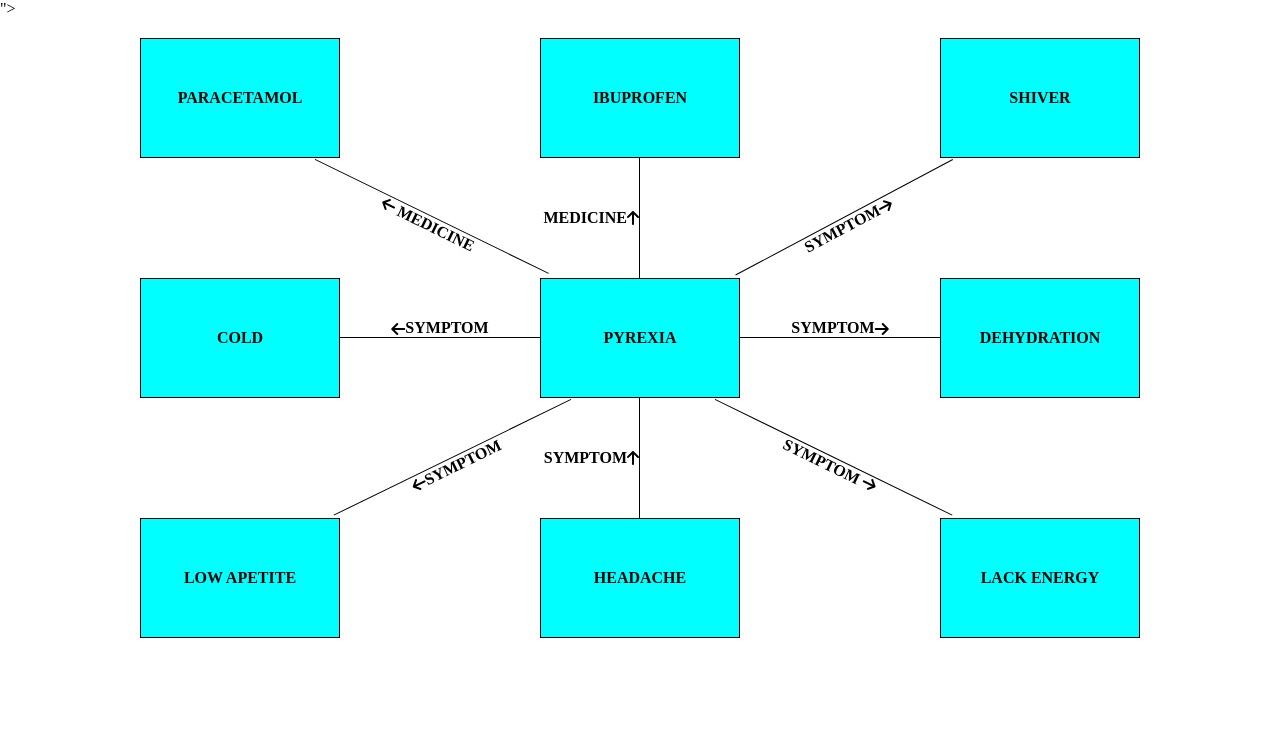
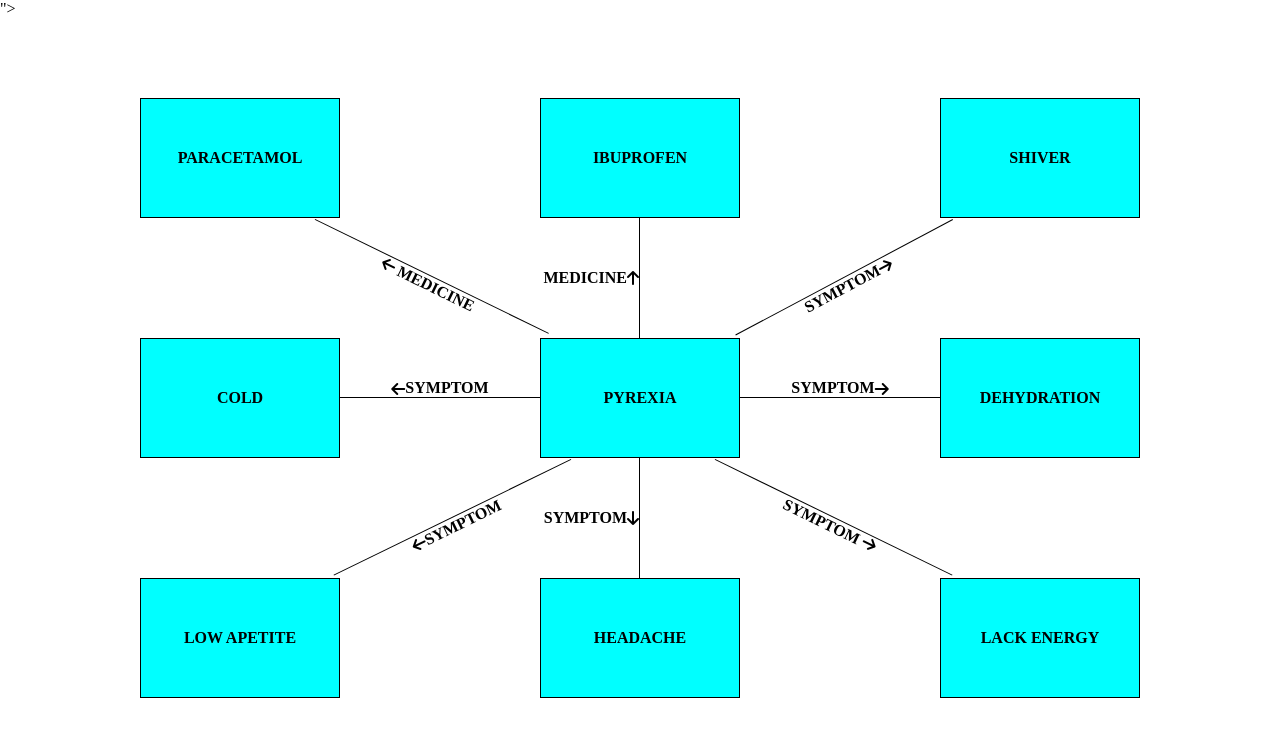
Before and after one commit to Shruti01207/Knowledge-Graph, a plain HTML site: page index.html in a window 1280 px wide. Drawn offline with Linux system fonts and the light colour scheme.

Commit message:
knowledge graph

```diff
--- a/index.html
+++ b/index.html
@@ -100,7 +100,7 @@
                 <div class="col-3 col structure">
                     <div class="diagonal-18">
                         <span>symptom</span>
-                        <i class="fa-solid fa-arrow-up"></i>
+                        <i class="fa-solid fa-arrow-down"></i>
                     </div>
                 </div>
                 <div class="col-4 col structure">
--- a/style.css
+++ b/style.css
@@ -7,7 +7,8 @@
 .graph-container {
     height: 600px;
     width: 1000px;
-    margin:20px auto;
+    margin:5rem auto;
+
     /* border: 1px solid black; */
 }
 
```
